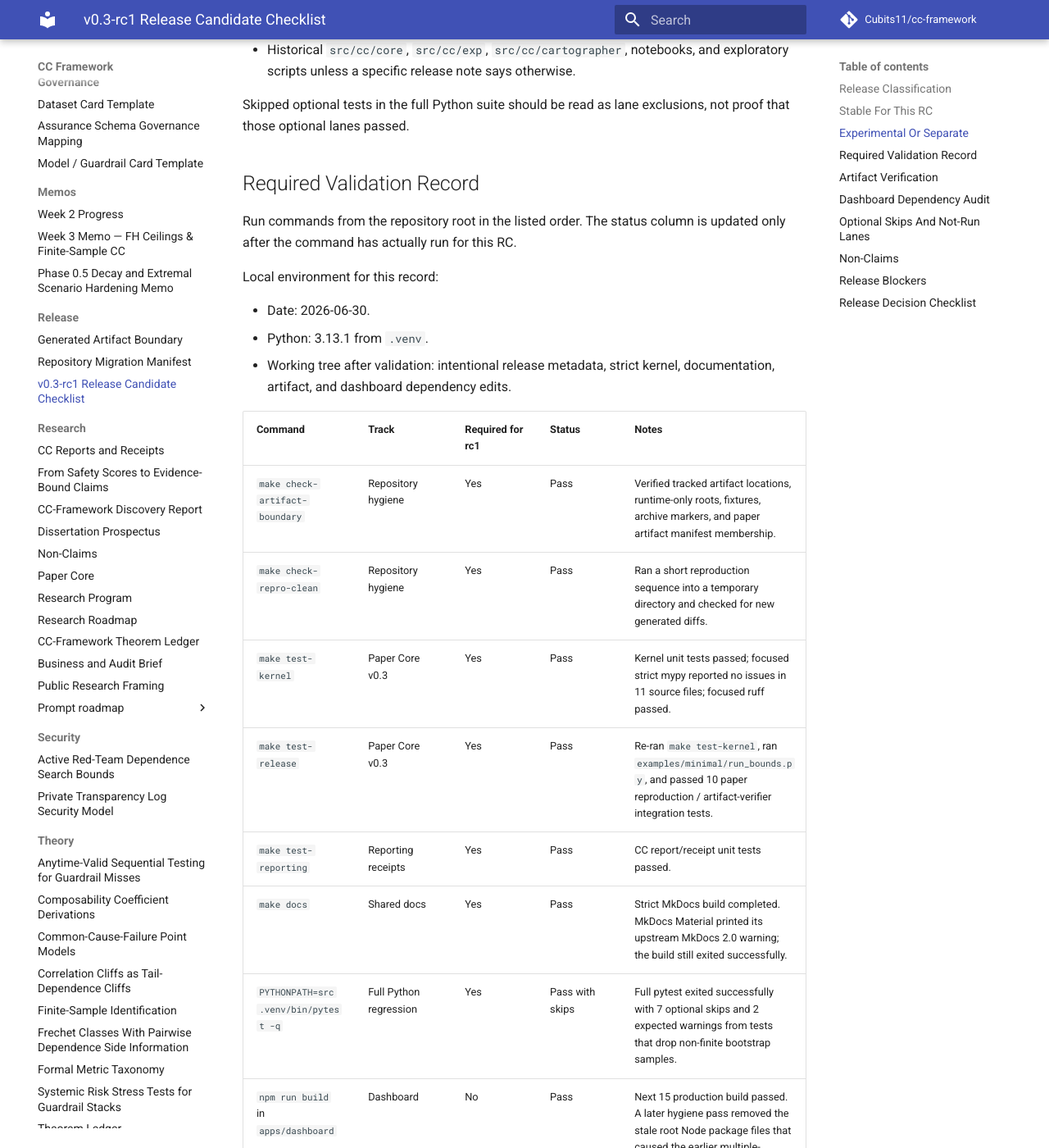
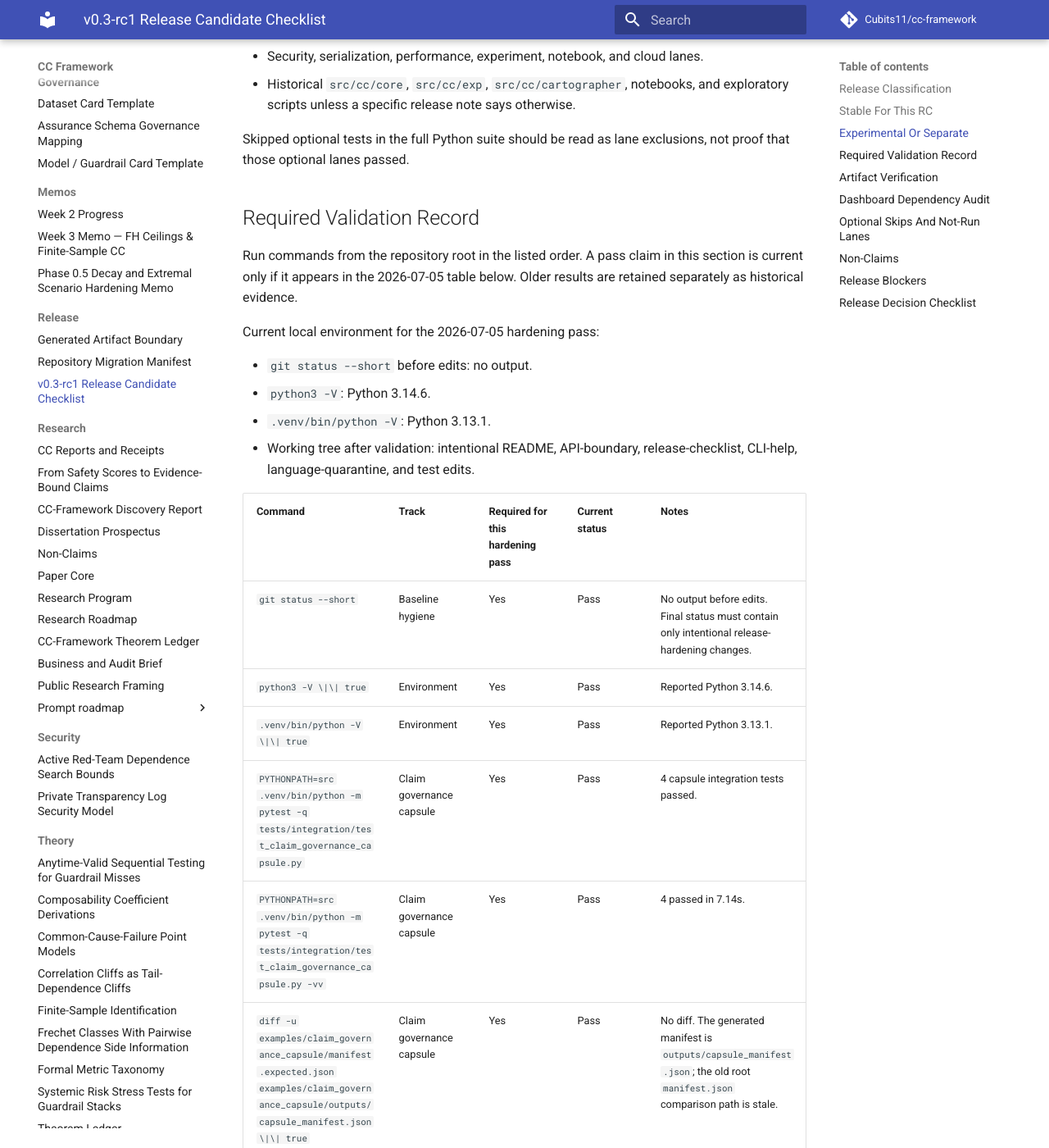
Before and after one commit to Cubits11/cc-framework, an MkDocs documentation site: the page built from docs/release/V0_3_RC1_CHECKLIST.md, in a window 1280 px wide and 1400 px high, scrolled down 1835 px. Shown: the whole window at 82% size. Built offline with MkDocs 1.6.1 and Material for MkDocs 9.7.7, drawn with Linux system fonts in a browser that asks for light colours; comment, search, counter and statistics services are not loaded; some of the changed text lies outside the part shown.

Commit message:
V0_3_RC1_CHECKLIST

```diff
--- a/docs/release/V0_3_RC1_CHECKLIST.md
+++ b/docs/release/V0_3_RC1_CHECKLIST.md
@@ -1,6 +1,8 @@
 # v0.3-rc1 Release Candidate Checklist
 
-Date: 2026-06-30
+Original record date: 2026-06-30
+
+Current evidence refresh: 2026-07-05
 
 This document is the sober release narrative for v0.3-rc1. It separates the
 release-candidate paper core from experimental reference architecture work,
@@ -37,8 +39,9 @@ These surfaces are inside the Paper Core v0.3 release-candidate boundary:
   `docs/release/ARTIFACT_BOUNDARY.md` and
   `scripts/check_artifact_boundary.py`.
 - Documentation that defines the paper-core claim boundary:
-  `docs/research/PAPER_CORE.md`, `docs/research/NON_CLAIMS.md`,
-  `docs/validation_matrix.md`, and `docs/theory/theorem_ledger.md`.
+  `docs/api.md`, `docs/research/PAPER_CORE.md`,
+  `docs/research/NON_CLAIMS.md`, `docs/validation_matrix.md`, and
+  `docs/theory/theorem_ledger.md`.
 
 Stable here means suitable for release-candidate review. It does not mean the
 project is production-ready or that every non-kernel module is promoted into
@@ -60,17 +63,47 @@ exclusions, not proof that those optional lanes passed.
 
 ## Required Validation Record
 
-Run commands from the repository root in the listed order. The status column is
-updated only after the command has actually run for this RC.
+Run commands from the repository root in the listed order. A pass claim in this
+section is current only if it appears in the 2026-07-05 table below. Older
+results are retained separately as historical evidence.
 
-Local environment for this record:
+Current local environment for the 2026-07-05 hardening pass:
 
-- Date: 2026-06-30.
-- Python: 3.13.1 from `.venv`.
-- Working tree after validation: intentional release metadata, strict kernel,
-  documentation, artifact, and dashboard dependency edits.
+- `git status --short` before edits: no output.
+- `python3 -V`: Python 3.14.6.
+- `.venv/bin/python -V`: Python 3.13.1.
+- Working tree after validation: intentional README, API-boundary,
+  release-checklist, CLI-help, language-quarantine, and test edits.
 
-| Command | Track | Required for rc1 | Status | Notes |
+| Command | Track | Required for this hardening pass | Current status | Notes |
+| --- | --- | --- | --- | --- |
+| `git status --short` | Baseline hygiene | Yes | Pass | No output before edits. Final status must contain only intentional release-hardening changes. |
+| `python3 -V \|\| true` | Environment | Yes | Pass | Reported Python 3.14.6. |
+| `.venv/bin/python -V \|\| true` | Environment | Yes | Pass | Reported Python 3.13.1. |
+| `PYTHONPATH=src .venv/bin/python -m pytest -q tests/integration/test_claim_governance_capsule.py` | Claim governance capsule | Yes | Pass | 4 capsule integration tests passed. |
+| `PYTHONPATH=src .venv/bin/python -m pytest -q tests/integration/test_claim_governance_capsule.py -vv` | Claim governance capsule | Yes | Pass | 4 passed in 7.14s. |
+| `diff -u examples/claim_governance_capsule/manifest.expected.json examples/claim_governance_capsule/outputs/capsule_manifest.json \|\| true` | Claim governance capsule | Yes | Pass | No diff. The generated manifest is `outputs/capsule_manifest.json`; the old root `manifest.json` comparison path is stale. |
+| `git diff -- examples/claim_governance_capsule` | Claim governance capsule | Yes | Pass | No tracked capsule diffs. Classification: no semantic drift; expected artifact is current and deterministic. |
+| `rg --hidden -n "tests/property/kernel" -g '!/.git' -g '!/.venv' -g '!/infra/node_modules' -g '!/apps/dashboard/node_modules' . \|\| true` | Test-path references | Yes | Pass | No references found. Current kernel invariant/property-style coverage lives under `tests/unit/kernel`. |
+| `find tests -maxdepth 3 -type d \| sort` | Test-path references | Yes | Pass | Confirmed `tests/unit/kernel` exists and `tests/property/kernel` does not. No release command currently points at the missing path. |
+| `PYTHONPATH=src .venv/bin/python -m pytest -q tests/integration` | Integration tests | Yes | Pass | Integration suite reached 100% with 21 passing tests. |
+| `PYTHONPATH=src .venv/bin/python -m pytest -q tests/unit/api/test_public_api_contract.py tests/unit/packaging/test_wheel_boundary.py tests/unit/utils/test_methods_cli_smoke.py` | API, wheel, and CLI boundary | Yes | Pass | 8 tests passed. The wheel test builds into a temporary directory and inspects the wheel contents locally. |
+| `PYTHONPATH=src .venv/bin/python -m cc.cartographer.cli --help` | CLI help | Yes | Pass | Top-level help exits 0 and lists subcommands. |
+| `source .venv/bin/activate; python - <<'PY' ...; PYTHONPATH=src python -m pytest -q tests/unit/kernel tests/unit/evidence` | README quickstart | Yes | Pass | Produced the documented `[0.00%, 10.00%]` bounds output and the focused kernel/evidence tests reached 100%. Bare `python` is used only after venv activation. |
+| `.venv/bin/mkdocs build --strict --site-dir /tmp/cc-framework-mkdocs-site` | Shared docs | Yes | Pass | Strict docs build completed; MkDocs Material printed its upstream MkDocs 2.0 warning and exited 0. |
+| `PYTHONPATH=src .venv/bin/python -m pytest -q` | Full Python regression | Yes | Pass with skips | Full pytest reached 100% with 7 optional skips and 3 warnings. |
+
+Unresolved or not-current lanes for this 2026-07-05 refresh:
+
+- Dashboard build, enterprise smoke, security audit, and npm audit were not
+  rerun in this local refresh unless separately recorded below.
+- The exact unbounded `grep -R "tests/property/kernel" -n .` form was stopped
+  because it traversed local dependency directories; the bounded hidden-aware
+  `rg` command above is the current repository evidence.
+
+Historical validation record retained from 2026-06-30:
+
+| Command | Track | Required for rc1 | Historical status | Notes |
 | --- | --- | --- | --- | --- |
 | `make check-artifact-boundary` | Repository hygiene | Yes | Pass | Verified tracked artifact locations, runtime-only roots, fixtures, archive markers, and paper artifact manifest membership. |
 | `make check-repro-clean` | Repository hygiene | Yes | Pass | Ran a short reproduction sequence into a temporary directory and checked for new generated diffs. |
@@ -78,7 +111,7 @@ Local environment for this record:
 | `make test-release` | Paper Core v0.3 | Yes | Pass | Re-ran `make test-kernel`, ran `examples/minimal/run_bounds.py`, and passed 10 paper reproduction / artifact-verifier integration tests. |
 | `make test-reporting` | Reporting receipts | Yes | Pass | CC report/receipt unit tests passed. |
 | `make docs` | Shared docs | Yes | Pass | Strict MkDocs build completed. MkDocs Material printed its upstream MkDocs 2.0 warning; the build still exited successfully. |
-| `PYTHONPATH=src .venv/bin/pytest -q` | Full Python regression | Yes | Pass with skips | Full pytest exited successfully with 7 optional skips and 2 expected warnings from tests that drop non-finite bootstrap samples. |
+| `PYTHONPATH=src .venv/bin/pytest -q` | Full Python regression | Yes | Pass with skips | Historical full pytest exited successfully with 7 optional skips and 2 expected warnings from tests that drop non-finite bootstrap samples. |
 | `npm run build` in `apps/dashboard` | Dashboard | No | Pass | Next 15 production build passed. A later hygiene pass removed the stale root Node package files that caused the earlier multiple-lockfile warning. |
 | `make enterprise-smoke` | Enterprise Reference v0.1 | No | Pass | Moto-backed enterprise smoke passed, including the dashboard smoke path. |
 | `npm audit --audit-level=high` in `apps/dashboard` | Dashboard dependency hygiene | No | Pass | No critical or high findings remain; 2 moderate transitive `postcss` findings remain through Next. |
```
Also changed, not shown: README.md (+11 -2 lines), docs/STACK_ROLE.md (+7 -5 lines), docs/api.md (added, +100 -0 lines), 4 other files.
